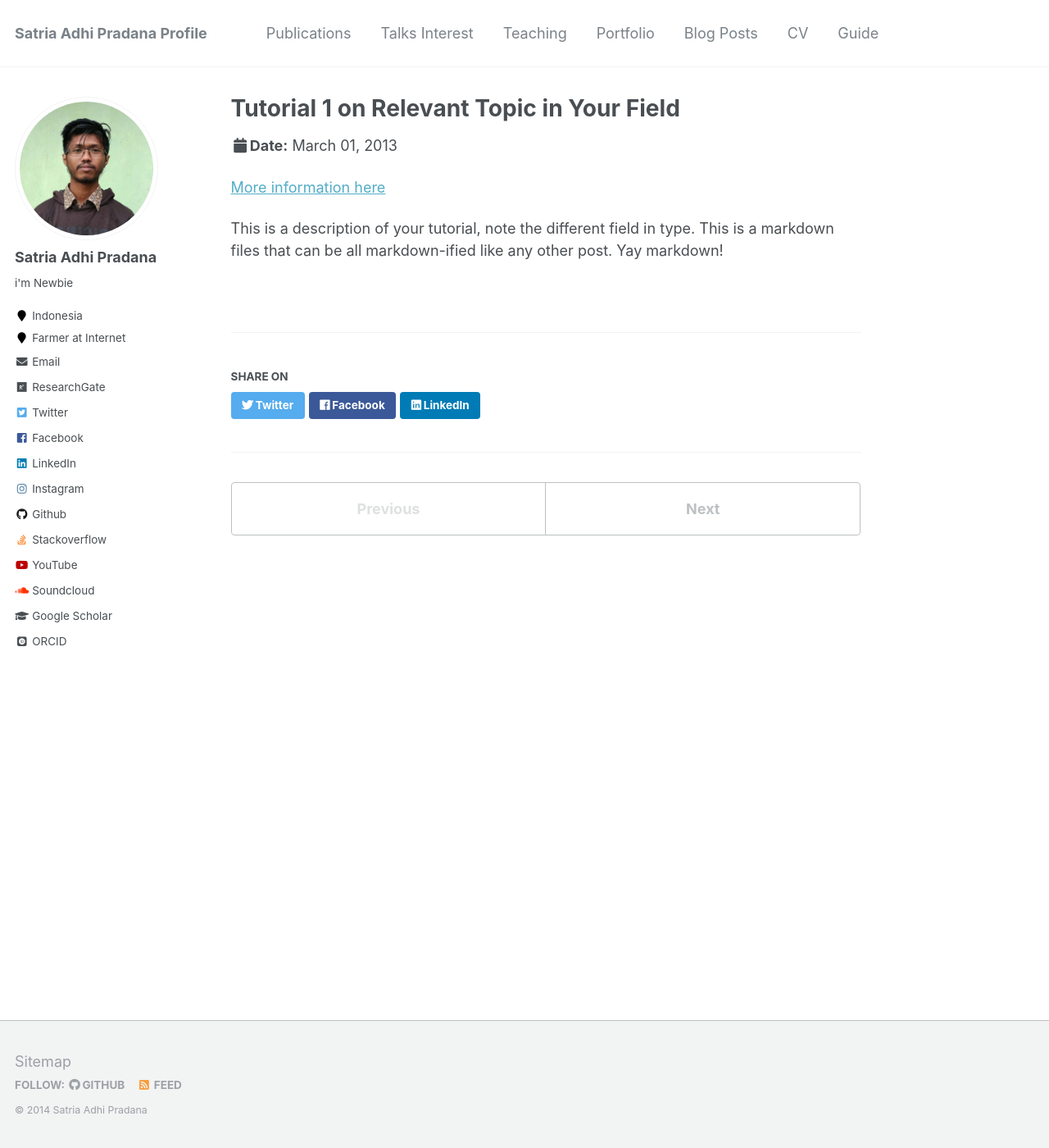
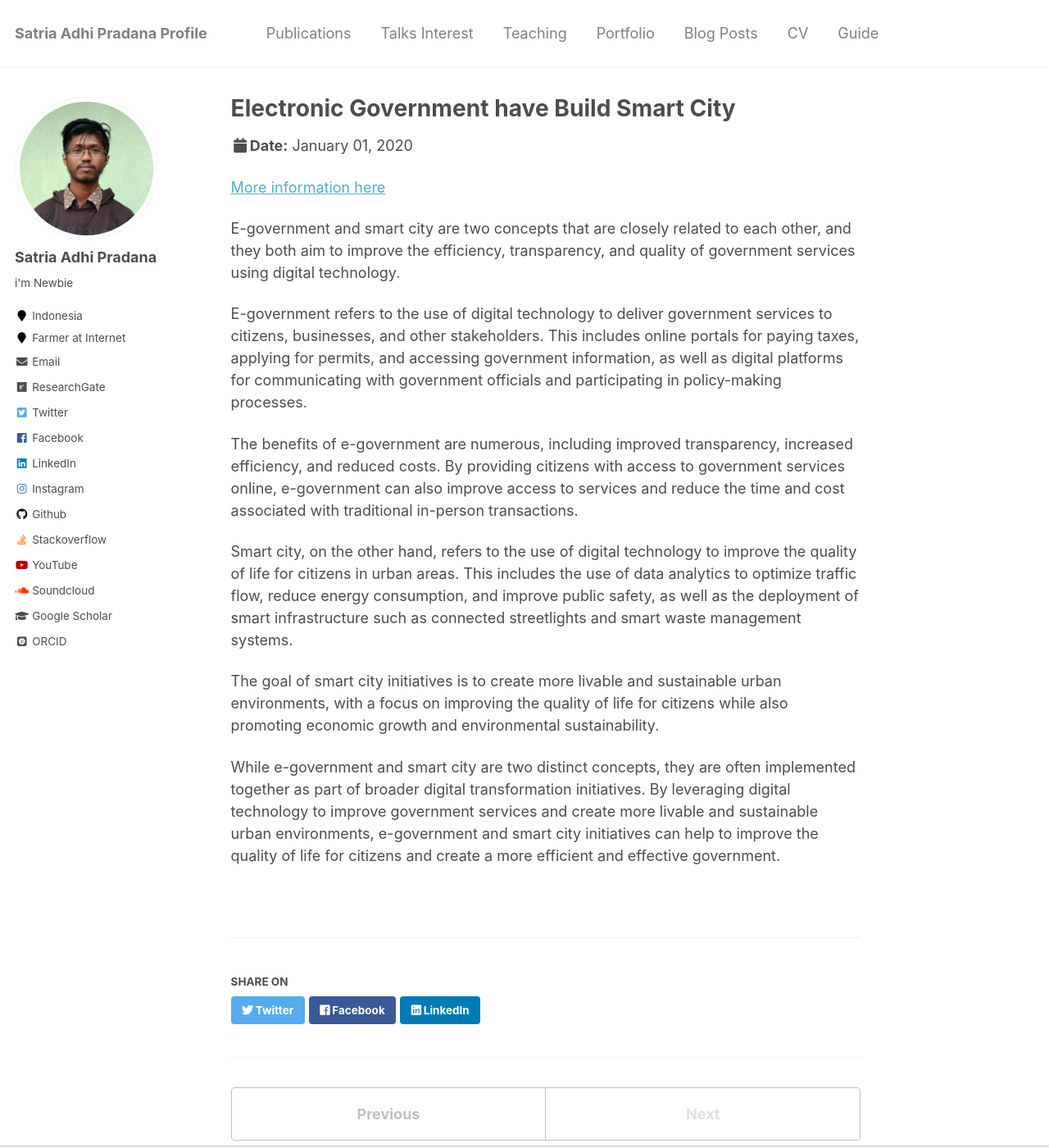
Before and after one commit to SatriaAdhiPradana/satriaadhipradana.github.io, a Jekyll site: the page built from _talks/2013-03-01-tutorial-1.md, in a window 1280 px wide and 1400 px high. Shown: the whole window at 82% size. Built offline with Jekyll 4.4.1, drawn with Linux system fonts in a browser that asks for light colours; some web fonts are replaced.

Commit message:
Update 2013-03-01-tutorial-1.md

```diff
--- a/_talks/2013-03-01-tutorial-1.md
+++ b/_talks/2013-03-01-tutorial-1.md
@@ -1,13 +1,23 @@
 ---
-title: "Tutorial 1 on Relevant Topic in Your Field"
+title: "Electronic Government have Build Smart City"
 collection: talks
 type: "Tutorial"
-permalink: /talks/2013-03-01-tutorial-1
-venue: "UC-Berkeley Institute for Testing Science"
-date: 2013-03-01
-location: "Berkeley CA, USA"
+permalink: /talks/2020-01-01-tutorial-1
+venue: "Bandung Convention Centre"
+date: 2020-01-01
+location: "Indonesia"
 ---
 
-[More information here](http://exampleurl.com)
+[More information here](https://sociabuzz.com/satriaadhipradana)
 
-This is a description of your tutorial, note the different field in type. This is a markdown files that can be all markdown-ified like any other post. Yay markdown!
+E-government and smart city are two concepts that are closely related to each other, and they both aim to improve the efficiency, transparency, and quality of government services using digital technology.
+
+E-government refers to the use of digital technology to deliver government services to citizens, businesses, and other stakeholders. This includes online portals for paying taxes, applying for permits, and accessing government information, as well as digital platforms for communicating with government officials and participating in policy-making processes.
+
+The benefits of e-government are numerous, including improved transparency, increased efficiency, and reduced costs. By providing citizens with access to government services online, e-government can also improve access to services and reduce the time and cost associated with traditional in-person transactions.
+
+Smart city, on the other hand, refers to the use of digital technology to improve the quality of life for citizens in urban areas. This includes the use of data analytics to optimize traffic flow, reduce energy consumption, and improve public safety, as well as the deployment of smart infrastructure such as connected streetlights and smart waste management systems.
+
+The goal of smart city initiatives is to create more livable and sustainable urban environments, with a focus on improving the quality of life for citizens while also promoting economic growth and environmental sustainability.
+
+While e-government and smart city are two distinct concepts, they are often implemented together as part of broader digital transformation initiatives. By leveraging digital technology to improve government services and create more livable and sustainable urban environments, e-government and smart city initiatives can help to improve the quality of life for citizens and create a more efficient and effective government.
```
